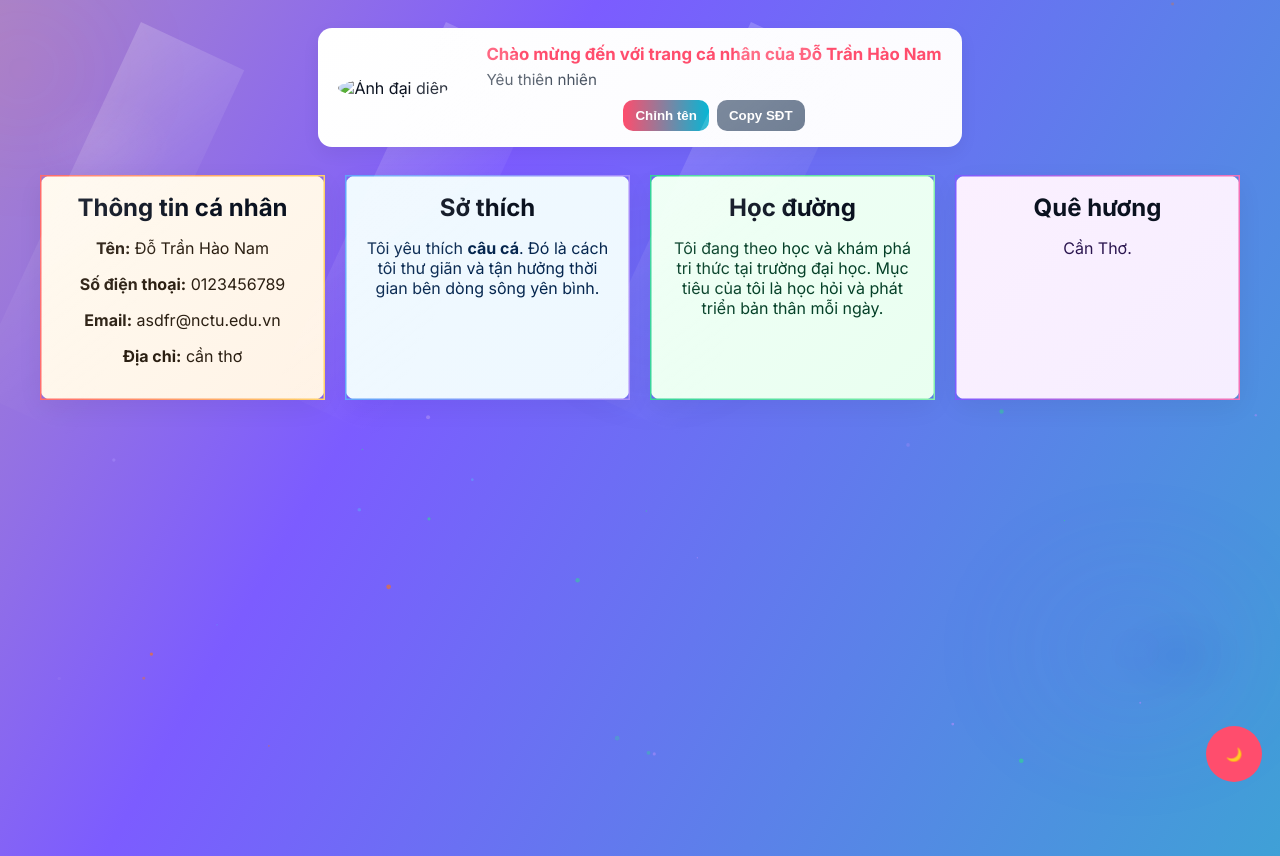
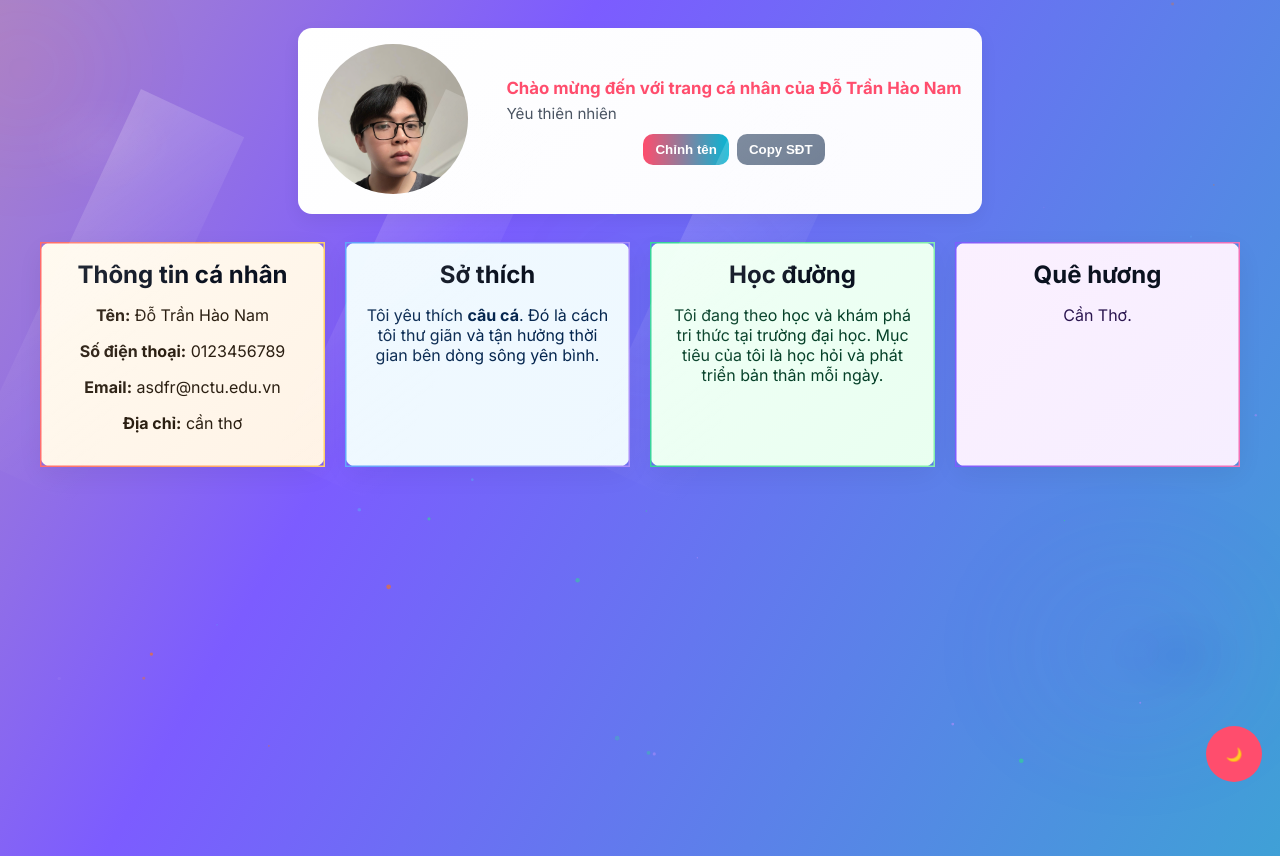
Before and after one commit to phongt778/nam2-, a plain HTML site: page index.html in a window 1280 px wide. Drawn offline with Linux system fonts and the light colour scheme; the site is published under a folder, as on GitHub Pages, so addresses that start at the root find nothing; no server answers.

Commit message:
Update index.html

```diff
--- a/index.html
+++ b/index.html
@@ -523,7 +523,7 @@
   <div class="header">
     <div class="hero" role="banner" aria-label="Trang cá nhân">
       <div>
-        <img style="width: 150px; height: 150px; border-radius: 50%; object-fit: cover;" src="/nam.jpg"
+        <img style="width: 150px; height: 150px; border-radius: 50%; object-fit: cover;" src="nam.jpg"
           alt="Ảnh đại diện">
       </div>
 
@@ -583,4 +583,5 @@
   </script>
 </body>
 
+
 </html>
```
